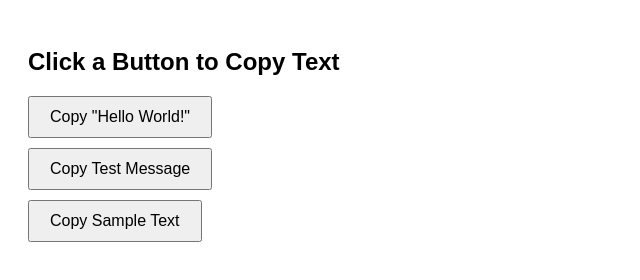
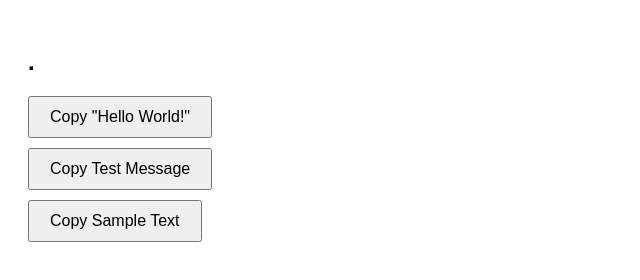
Before and after one commit to Parks264/abc, a plain HTML site: page index.html in a window 1280 px wide. Shown: the whole page, without its empty margins (0-640 px from the left). Drawn offline with Linux system fonts and the light colour scheme.

Commit message:
Update index.html

```diff
--- a/index.html
+++ b/index.html
@@ -2,7 +2,7 @@
 <html lang="en">
 <head>
   <meta charset="UTF-8">
-  <title>Copy Text Buttons</title>
+  <title>error</title>
   <style>
     body {
       font-family: Arial, sans-serif;
@@ -19,7 +19,7 @@
 </head>
 <body>
 
-  <h2>Click a Button to Copy Text</h2>
+  <h2>.</h2>
 
   <button onclick="copyText('Hello World!')">Copy "Hello World!"</button>
   <button onclick="copyText('This is a test message.')">Copy Test Message</button>
```
